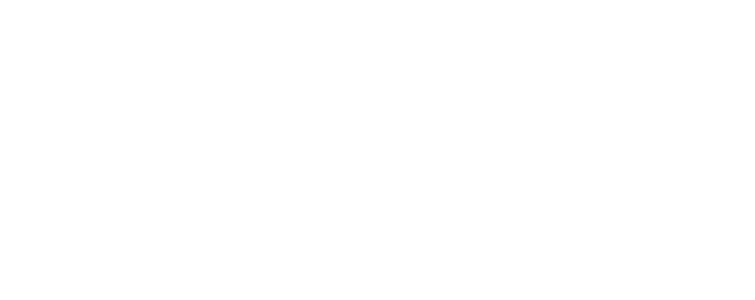
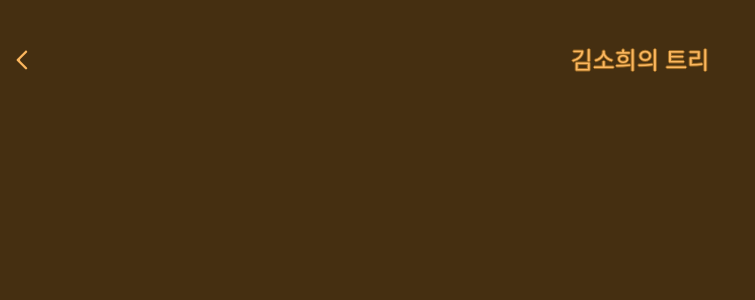
Before and after one commit to Wee-sh/Weesh-Frontend, a React (Vite) app: page /post-box in a window 1280 px wide. Before the commit this address had no page. Shown: the top 300 px of the page, without its empty margins (0-755 px from the left). Built offline with nearby package versions, Linux system fonts and the light colour scheme; a web font is replaced by a local one.

Commit message:
feat: 포스트 박스 퍼블리싱

```diff
--- a/src/App.tsx
+++ b/src/App.tsx
@@ -1,6 +1,7 @@
 import { Route, BrowserRouter, Routes } from "react-router-dom";
 import Login from "./pages/auth/Login";
 import HomePage from "./pages/Home/HomePage";
+import PostBox from "./pages/Post/PostBox";
 
 function App() {
   return (
@@ -8,6 +9,7 @@
       <Routes>
         <Route path="/login" element={<Login />} />
         <Route path="/" element={<HomePage />} />
+        <Route path="/post-box" element={<PostBox />} />
       </Routes>
     </BrowserRouter>
   );
--- /dev/null
+++ b/src/pages/Post/PostBox.tsx
@@ -0,0 +1,26 @@
+import React from "react";
+import arrow from "../../assets/Icon/arrow.svg";
+
+const PostBox = () => {
+  return (
+    <div className="w-screen min-h-screen bg-[#452F11] ">
+      <div className="w-full flex justify-center items-center pt-11 relative">
+        <h1
+          style={{
+            textShadow:
+              "-1px 0px #976621, 0px 1px #976621, 1px 0px #976621, 0px -1px #976621",
+          }}
+          className="text-2xl text-[#FBB75F]"
+        >
+          {"김소희"}의 트리
+        </h1>
+
+        <img src={arrow} className="absolute left-4" />
+      </div>
+
+      <div></div>
+    </div>
+  );
+};
+
+export default PostBox;
```
